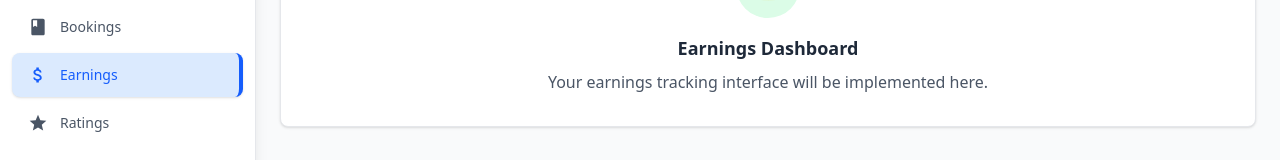
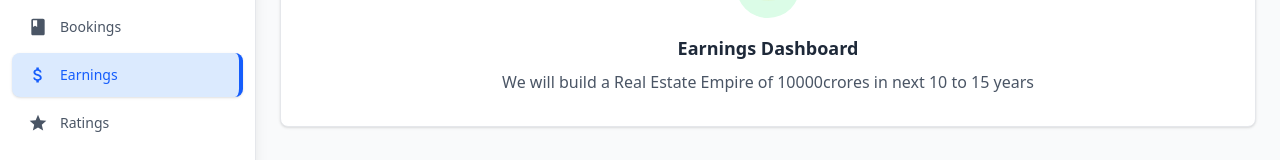
Before and after one commit to Aniketverma2005/Moveryy-Web-Version, a React (Vite) app: page /transport/earnings in a window 1280 px wide. Shown: the part 195-355 px from the top of the page. Built offline with nearby package versions, Linux system fonts and the light colour scheme.

Commit message:
Commit changes

```diff
--- a/src/Pages/Transport/Earnings.jsx
+++ b/src/Pages/Transport/Earnings.jsx
@@ -14,7 +14,7 @@ const Earnings = () => {
             <span className="text-green-600 text-2xl">💰</span>
           </div>
           <h3 className="text-lg font-semibold text-gray-800 mb-2">Earnings Dashboard</h3>
-          <p className="text-gray-600">Your earnings tracking interface will be implemented here.</p>
+          <p className="text-gray-600">We will build a Real Estate Empire of 10000crores in next 10 to 15 years</p>
         </div>
       </div>
     </div>
```
